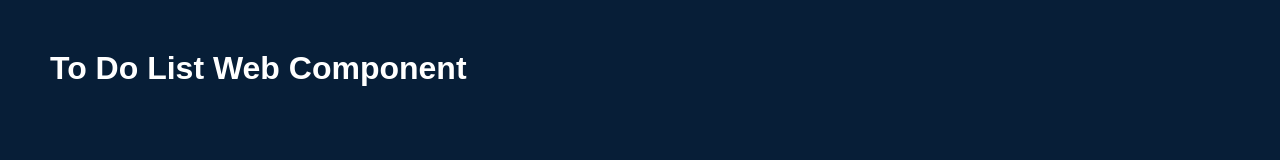
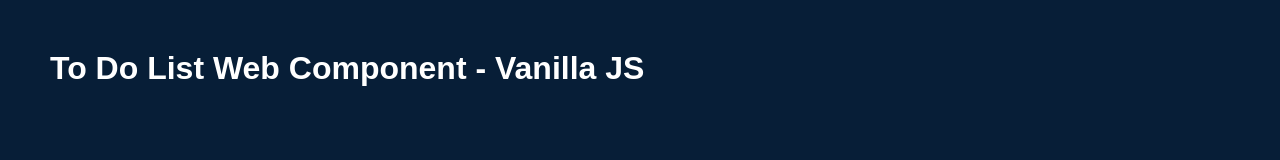
Before and after one commit to IIC3585-2024/web-components-group-03, a website: page standar-web-components/TodoList/index.html in a window 1280 px wide. Shown: the top 160 px of the page. Drawn offline with Linux system fonts and the light colour scheme.

Commit message:
descriptive headers

```diff
--- a/standar-web-components/TodoList/index.html
+++ b/standar-web-components/TodoList/index.html
@@ -4,7 +4,7 @@
     <meta charset="UTF-8">
     <meta name="viewport" content="width=device-width, initial-scale=1.0">
     <link rel="stylesheet" href="../../styles/TodoList/styles.css">
-    <title>To Do List Web Component</title>
+    <title>To Do List Web Component - Vanilla JS</title>
 </head>
     <body>
         <template id="todo-list-template">
@@ -18,7 +18,7 @@
                 </div>
             </div>
         </template>
-        <h1>To Do List Web Component</h1>
+        <h1>To Do List Web Component - Vanilla JS</h1>
         <div class="todo-lists">
             <todo-list title="Lista de quehaceres" item1="primera" item2="segunda" item3="tercera" prompt="Agregar nuevo elemento de lista"></todo-list>
 
```
Also changed, not shown: lit-web-components/TodoList/index.html (+2 -2 lines).
